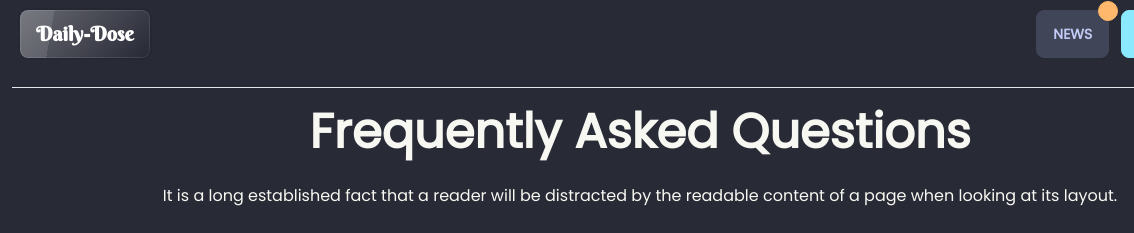
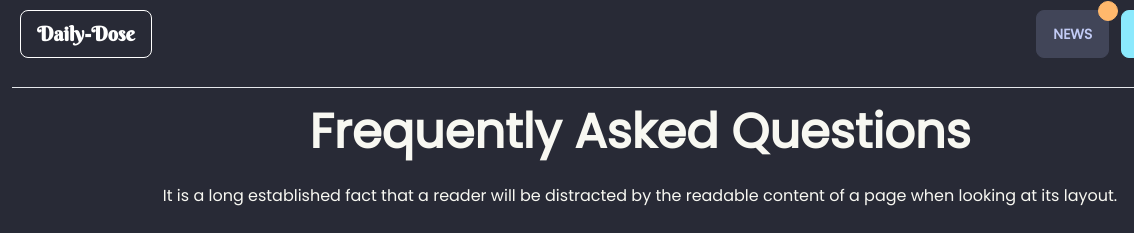
Before and after one commit to Rafi-Riday/news-portal-vanillaJS, a plain HTML site: page blog.html in a window 1280 px wide. Shown: the top 233 px of the page, 0-1134 px from the left. Drawn offline with nearby package versions, Linux system fonts and the light colour scheme; no server answers.

```diff
--- a/blog.html
+++ b/blog.html
@@ -51,7 +51,7 @@
         <nav class="navbar bg-base-100">
             <div class="flex-1">
                 <a
-                    class="btn btn-sm md:btn-md text-sm md:text-xl glass text-white normal-case font-berkshire">Daily-Dose</a>
+                    class="btn btn-sm btn-outline md:btn-md text-sm md:text-xl text-white normal-case font-berkshire">Daily-Dose</a>
             </div>
             <div class="flex-none gap-2 md:gap-3">
                 <button onclick="document.location = 'index.html'" class="indicator btn btn-sm md:btn-md">
```
Also changed, not shown: index.html (+1 -1 lines), js/home.js (+0 -34 lines).
